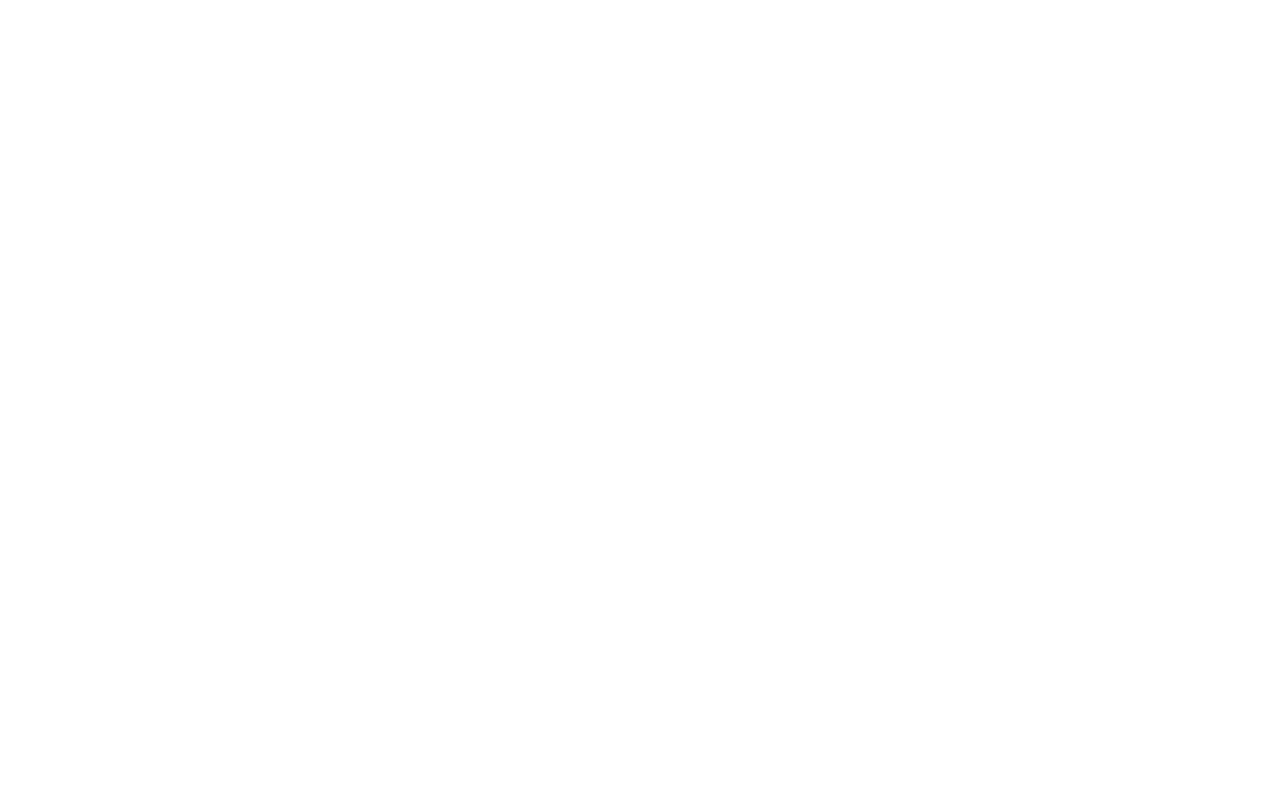
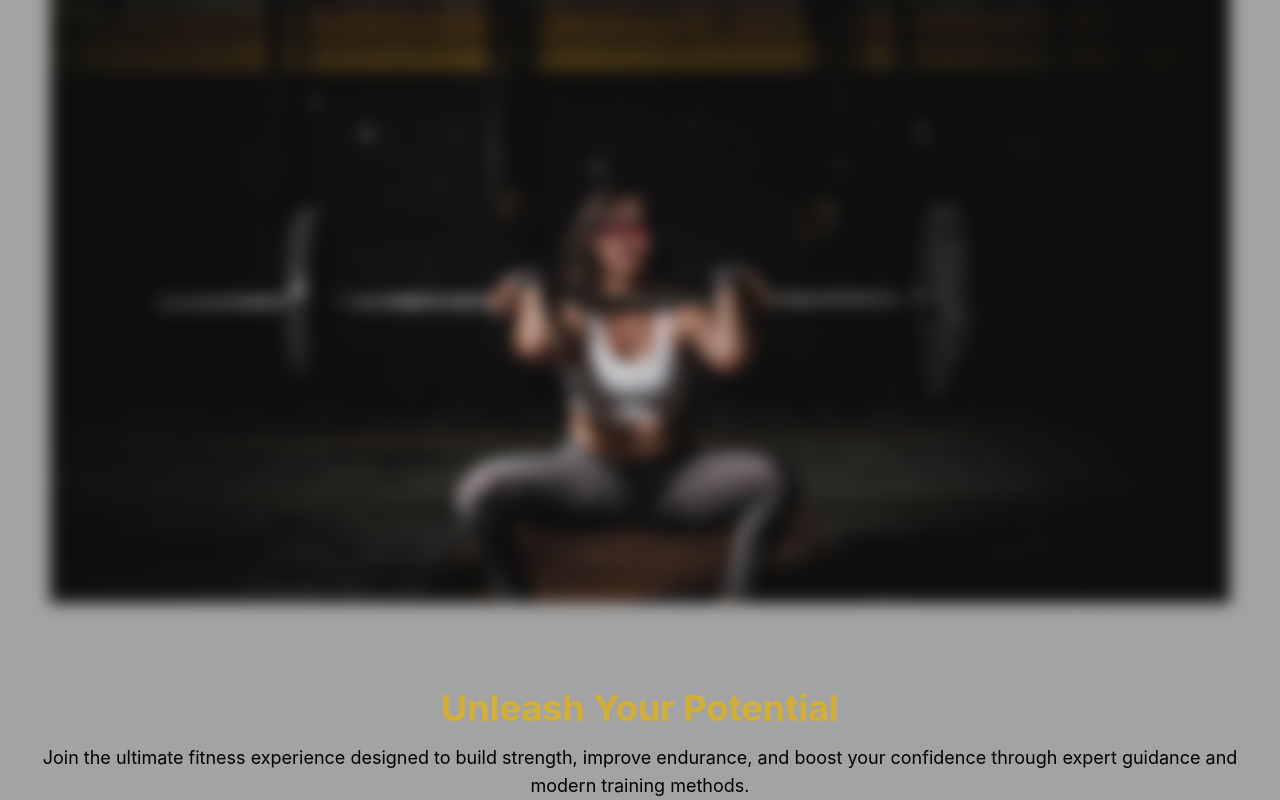
Before and after one commit to Y-Dilshan/gym_management_system_group_project, a React (Vite) app in the folder gms_frontend/: page / in a window 1280 px wide. Shown: the part 162-962 px from the top of the page. Before the commit the page ends 800 px from the top, so only its background shows below. Built offline with nearby package versions, Linux system fonts and the light colour scheme.

Commit message:
started to create home page

```diff
--- a/gms_frontend/src/components/header.jsx
+++ b/gms_frontend/src/components/header.jsx
@@ -4,7 +4,7 @@ import { SlUserFollowing } from "react-icons/sl";
 
 export default function Header() {
     return(
-        <nav className="bg-[#333333] h-[80px] px-[100px]">
+        <nav className="bg-[#333333] h-[80px] px-[100px] shadow-md">
             <div className="flex items-center justify-between h-full">
                 <div>
                     <img src="logo.jpeg" alt="logo" className="w-[75px] h-[75px]"/>
@@ -28,5 +28,7 @@ export default function Header() {
             </div>
 
         </nav>
+
+
     )
 }
--- a/gms_frontend/src/pages/homePage.jsx
+++ b/gms_frontend/src/pages/homePage.jsx
@@ -1,12 +1,19 @@
-    // import Header from "../components/Header.jsx";
+// import Header from "../components/Header.jsx";
 import Header from "../components/header.jsx";
-
 
 export default function HomePage() {
     return(
-        <div>
+        <div className=" bg-[#A3A3A3]">
             <Header />
-
+            <div className="flex items-center justify-center min-h-[calc(100vh-80px)]">
+                <img src="homepage.jpg" alt="homepage" className="w-[1180px] h-[650px] blur-sm object-cover"/>
+            </div>
+            <div>
+                <h1 className = "text-4xl font-bold text-center text-[#D4AF37] pt-[50px]">Unleash Your Potential</h1>
+                <p className = "text-center text-lg text-black mt-4 px-4">
+                    Join the ultimate fitness experience designed to build strength, improve endurance, and boost your confidence through expert guidance and modern training methods.
+                </p>
+            </div>
         </div>
     )
 }
```
Also changed, not shown: gms_frontend/public/homepage.jpg (added).
